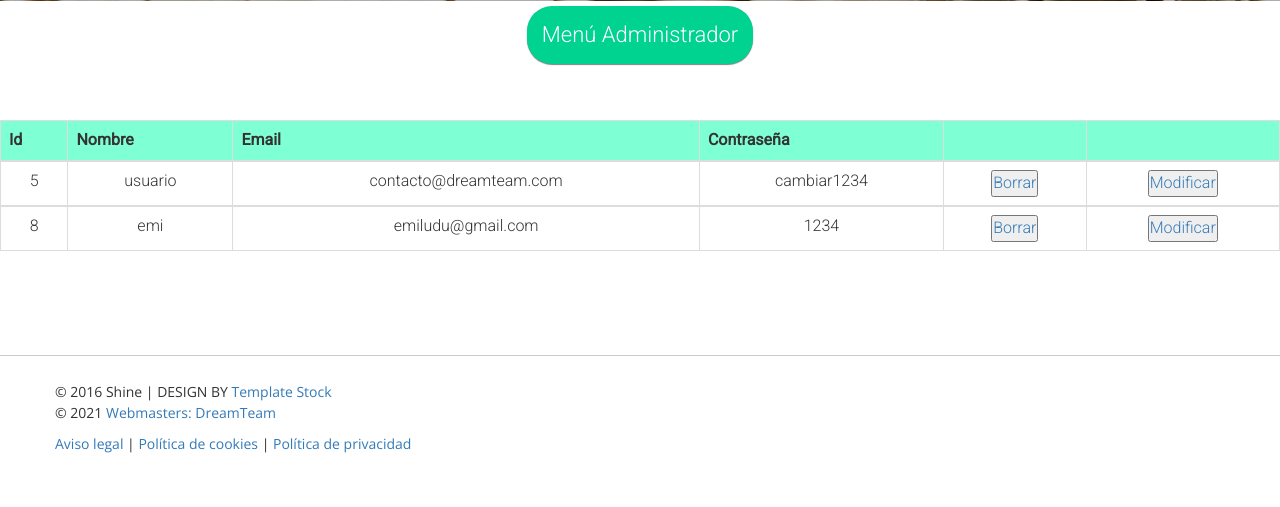
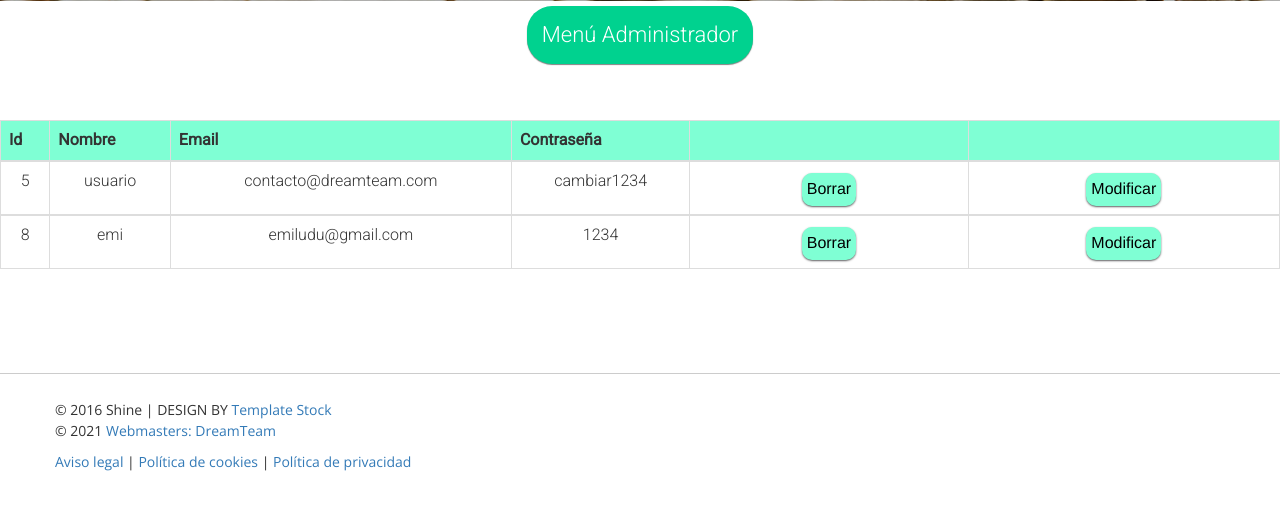
Before and after one commit to practicaproISPC/grupo-5-g5, a PHP site: page /administradores.php in a window 1280 px wide. Shown: the part 399-906 px from the top of the page. Before the commit the page ends 852 px from the top, so only its background shows below. Run offline with PHP 8.4, Linux system fonts and the light colour scheme; a user stored in the database is signed in; data comes from the database, SQL or seed files in the repository; some libraries are stand-ins or nearby versions.

Commit message:
se hicieron modificaciones en el estilo de los botones de la página administradores.php

```diff
--- a/administradores.php
+++ b/administradores.php
@@ -112,8 +112,8 @@
 				<td><?php echo $administrador->USUARIO?></td>
 				<td><?php echo $administrador->EMAIL?></td>
 				<td><?php echo $administrador->CONTRA?></td>
-				<td class='button'><a href="bajauser.php?Id=<?php echo $administrador->id_user?>"><input type='button' name='del' value='Borrar'></a></td>
-				<td class='button'><a  href="modificacionUsuario.php?Id=<?php echo $administrador->id_user?>"><input type='button' name='up' value='Modificar'></td>
+				<td class='button'><a href="bajauser.php?Id=<?php echo $administrador->id_user?>"><input type='button' class='boton' name='del' value='Borrar'></a></td>
+				<td class='button'><a  href="modificacionUsuario.php?Id=<?php echo $administrador->id_user?>"><input type='button' class='boton' name='up' value='Modificar'></td>
 			</tr>
     <?php
 		endforeach;
--- a/css/styleMenuLoggin.css
+++ b/css/styleMenuLoggin.css
@@ -38,3 +38,18 @@
 .dropdown:hover .dropdown-child {
     display: block;
 }
+
+.boton {
+    background-color: #7fffd4;
+    color: black;
+    border: none;
+    box-shadow: 0px 1px 2px #606062;
+    padding:5px;
+    margin-top:3px;
+    border-radius: 10px;
+    text-transform: none;
+
+}
+.boton:hover{
+    background-color: #12f0aa;
+}
```
Also changed, not shown: css/styleLoggin.css (line endings or trailing spaces).
